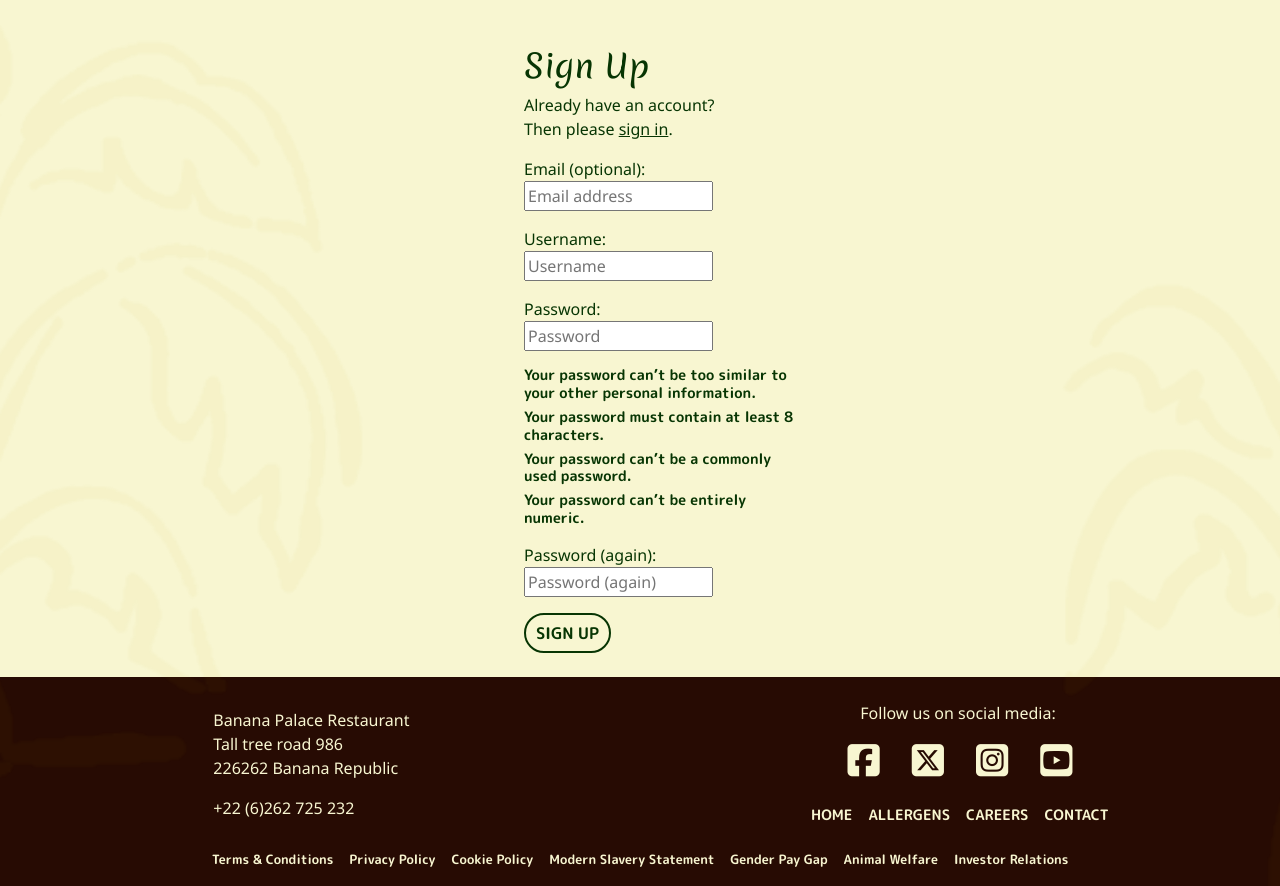
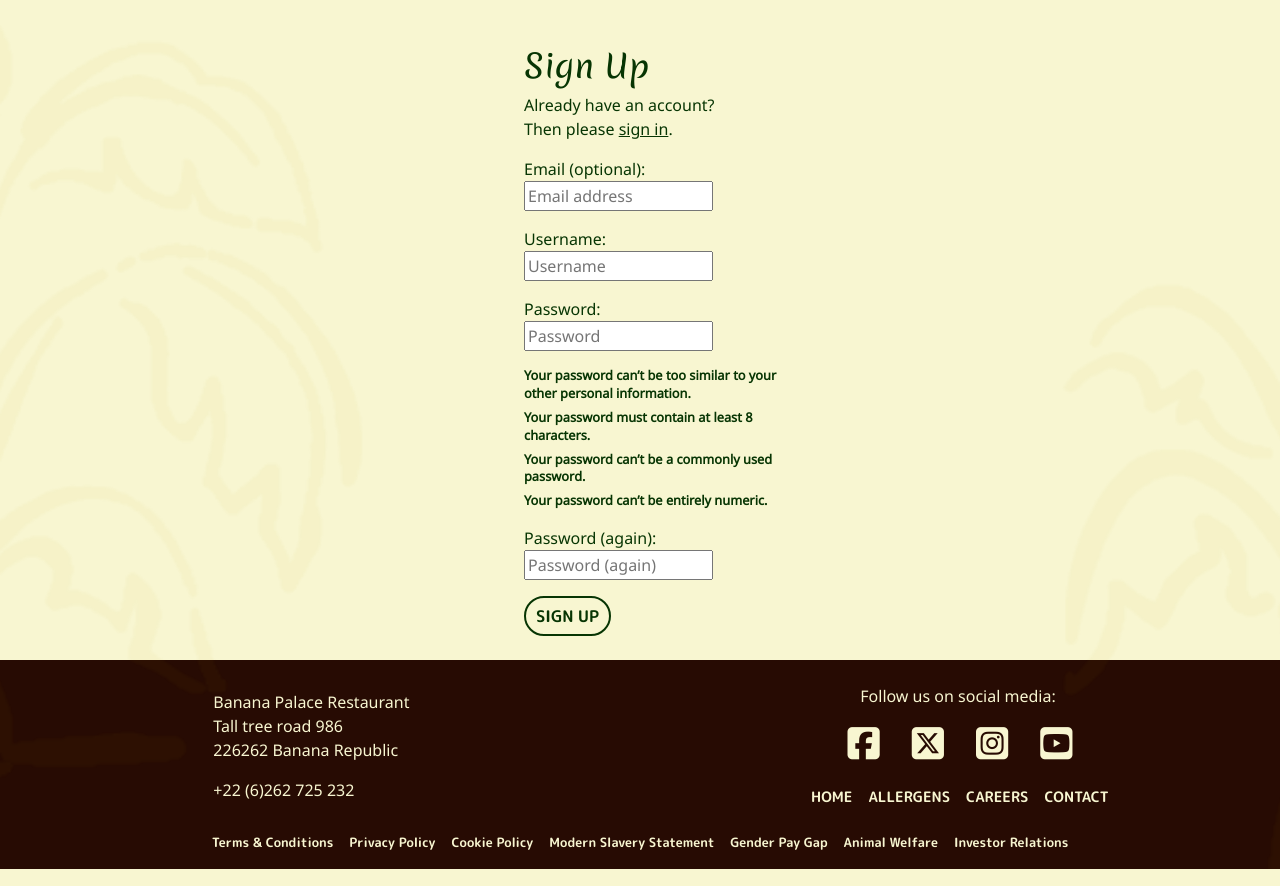
Before and after one commit to NiclO1337/pp4-banana-palace, a Django app: page /accounts/signup/ in a window 1280 px wide. Shown: the part 89-975 px from the top of the page. Run offline with Django 5.2, Linux system fonts and the light colour scheme; some libraries are stand-ins or nearby versions.

Commit message:
Style ul text on signup page

```diff
--- a/static/css/style.css
+++ b/static/css/style.css
@@ -317,8 +317,10 @@ footer .footer-links li {
 /* Account management */
 .account-management li {
   text-transform: none;
-  font-size: 90%;
+  font-family: var(--main-font);
+  font-size: 80%;
   line-height: 1.1rem;
+  font-weight: bold;
 }
 
 /* --------------------------
@@ -476,7 +478,7 @@ footer .footer-links li {
   /* Account management */
 
   .account-management ul {
-    width: 17.3rem;
+    width: 29ch;
   }
 }
 
```
